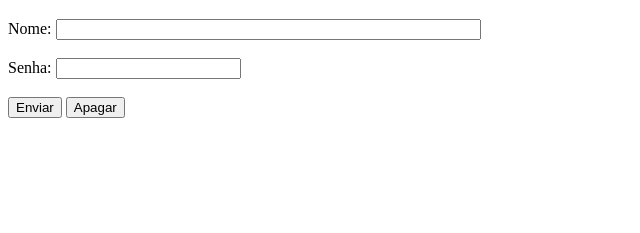
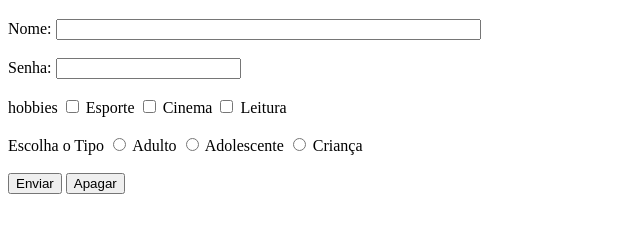
Before and after one commit to maryyx/DEW2023, a plain HTML site: page paginas/formularios.html in a window 1280 px wide. Shown: the part 61-294 px from the top of the page, without its empty margins (0-640 px from the left). Drawn offline with Linux system fonts and the light colour scheme.

Commit message:
alteracao

```diff
--- a/paginas/formularios.html
+++ b/paginas/formularios.html
@@ -23,6 +23,29 @@
     </div>
     <br>
     <div>
+       <label for="">hobbies</label>
+       <input type="checkbox" name="esporte" id="esporte">
+       <label for="esporte">Esporte</label>
+       <input type="checkbox" name="cinema" id="cinema">
+       <label for="cinema">Cinema</label>
+       <input type="checkbox" name="leitura" id="leitura">
+       <label for="leitura">Leitura</label>
+
+    </div>
+    <br>
+     <div>
+      <label for="">Escolha o Tipo</label>
+      <input type="radio" name="tipo" id="adulto">
+      <label for="adulto">Adulto</label>
+      <input type="radio" name="tipo" id="adolescente">
+      <label for="adolescente">Adolescente</label>
+      <input type="radio" name="tipo" id="criança">
+      <label for="criança">Criança</label>
+     </div>
+
+
+    <br>
+    <div>
         <button type="submit">Enviar</button>
         <button type="reset">Apagar</button>
         <!--------------Botões---------------
```
